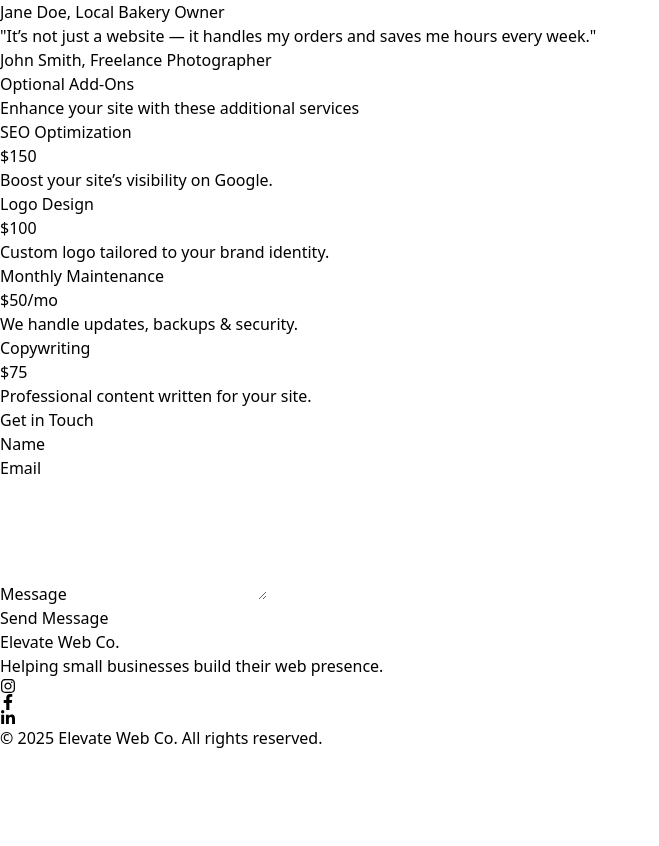
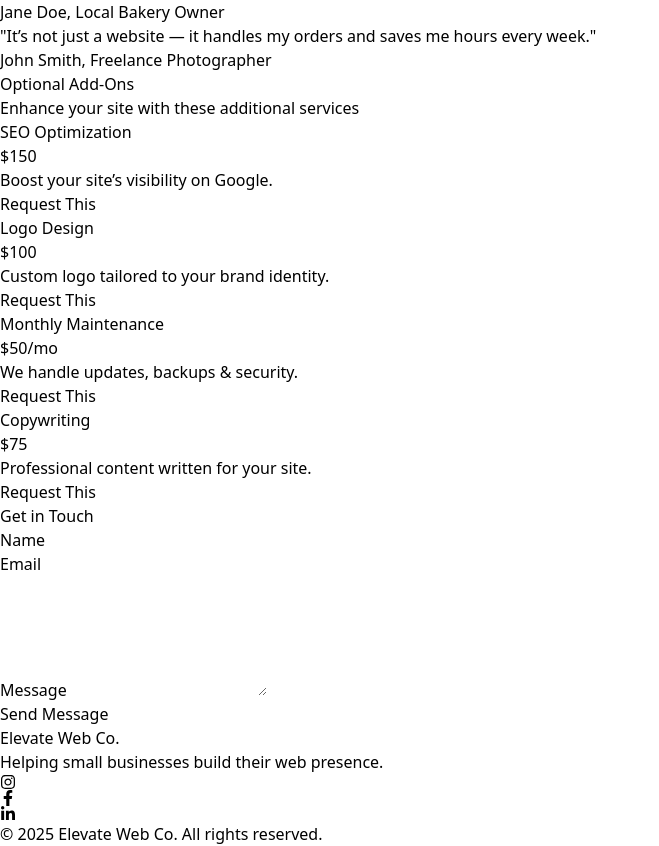
Before and after one commit to bboyd146/dev-builder, a React (Vite) app: page / in a window 1280 px wide. Shown: the part 864-1710 px from the top of the page, without its empty margins (0-659 px from the left). Before the commit the page ends 1614 px from the top, so only its background shows below. Built offline with nearby package versions, Linux system fonts and the light colour scheme.

Commit message:
addons clickable

```diff
--- a/src/components/AddOns.jsx
+++ b/src/components/AddOns.jsx
@@ -1,6 +1,6 @@
-import React from 'react';
+import React, { useState } from 'react';
 
-const AddOns = () => {
+const AddOns = ({ onSelectionChange }) => {
   const addons = [
     { title: 'SEO Optimization', price: '$150', description: 'Boost your site’s visibility on Google.' },
     { title: 'Logo Design', price: '$100', description: 'Custom logo tailored to your brand identity.' },
@@ -8,19 +8,52 @@ const AddOns = () => {
     { title: 'Copywriting', price: '$75', description: 'Professional content written for your site.' },
   ];
 
+  const [selected, setSelected] = useState([]);
+
+  const toggleAddOn = (title) => {
+    let updated;
+    if (selected.includes(title)) {
+      updated = selected.filter((item) => item !== title);
+    } else {
+      updated = [...selected, title];
+    }
+    setSelected(updated);
+    if (onSelectionChange) {
+      onSelectionChange(updated); // Pass selections to parent
+    }
+  };
+
   return (
     <section className="bg-gray-100 py-16 px-6">
       <div className="max-w-5xl mx-auto text-center">
         <h2 className="text-3xl font-bold mb-4 text-gray-800">Optional Add-Ons</h2>
         <p className="text-gray-600 mb-10">Enhance your site with these additional services</p>
         <div className="grid grid-cols-1 sm:grid-cols-2 gap-6">
-          {addons.map((addon, idx) => (
-            <div key={idx} className="bg-white rounded-xl shadow-md p-6 text-left">
-              <h3 className="text-xl font-semibold text-gray-800">{addon.title}</h3>
-              <p className="text-indigo-600 font-medium mt-1">{addon.price}</p>
-              <p className="text-gray-500 text-sm mt-2">{addon.description}</p>
-            </div>
-          ))}
+          {addons.map((addon, idx) => {
+            const isSelected = selected.includes(addon.title);
+            return (
+              <div
+                key={idx}
+                className={`bg-white rounded-xl shadow-md p-6 text-left border-2 transition ${
+                  isSelected ? 'border-indigo-600' : 'border-transparent'
+                }`}
+              >
+                <h3 className="text-xl font-semibold text-gray-800">{addon.title}</h3>
+                <p className="text-indigo-600 font-medium mt-1">{addon.price}</p>
+                <p className="text-gray-500 text-sm mt-2">{addon.description}</p>
+                <button
+                  onClick={() => toggleAddOn(addon.title)}
+                  className={`mt-4 px-4 py-2 rounded-md w-full ${
+                    isSelected
+                      ? 'bg-indigo-600 text-white hover:bg-indigo-700'
+                      : 'bg-gray-200 text-gray-700 hover:bg-gray-300'
+                  } transition`}
+                >
+                  {isSelected ? 'Selected' : 'Request This'}
+                </button>
+              </div>
+            );
+          })}
         </div>
       </div>
     </section>
```
